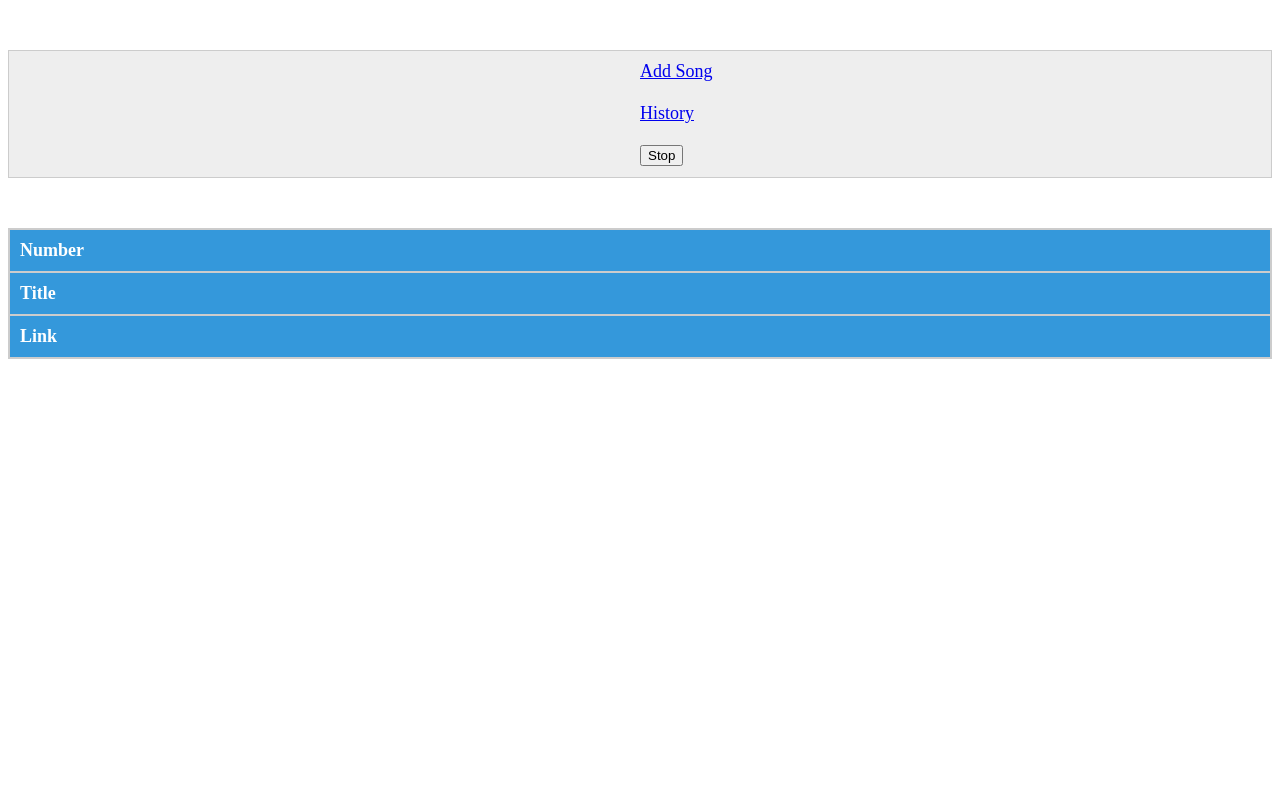
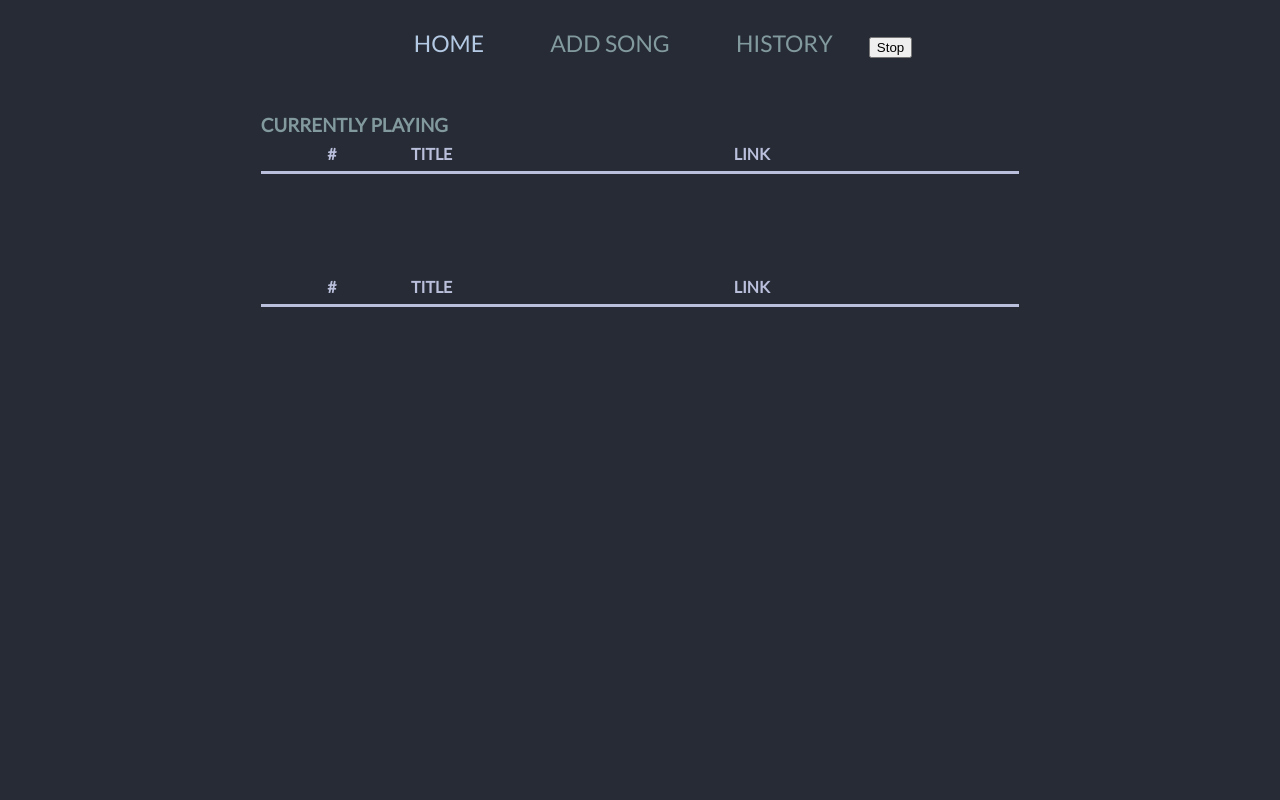
Before and after one commit to amirsahabi/djesaac, a Flask app: page / in a window 1280 px wide. Run offline with Flask 2, Linux system fonts and the light colour scheme; lists and menus that the app fills with data are empty.

Commit message:
Adding styling. To do: Fix buttons, add song page/module

```diff
--- /dev/null
+++ b/app/static/styles/styles.css
@@ -0,0 +1,113 @@
+h1, h2, h3, h4, h5, h6 {
+    font-family: Lato;
+}
+
+body{
+    background-color: #262B35;
+    /*background-color: #242629;*/
+    /*background: white;*/
+    font-family: Lato;
+    -webkit-font-smoothing: antialiased;
+    font-weight: 400;
+}
+.nav{
+    position: fixed;
+    display: block;
+    top: 0;
+    width: 100%;
+    font-size: 2em;
+    text-align: center;
+    vertical-align: middle;
+    min-height: 80px;
+    line-height: 80px;
+}
+
+#nav_link{
+    text-decoration: none;
+    /*color: #3F3F4A;*/
+    /*color: #5E687F;*/
+    color: #829A9E;
+    font-size: 23px;
+    font-weight: 400;
+    padding: 30px;
+    font-family: Lato;
+
+}
+#nav_link.current{
+    /*color: #62A69F;*/
+    color: #B4C9E4;
+}
+
+.currently_playing{
+    margin-top: 80px;
+    padding-top: 15px;
+    display: block;
+    width: 60%;
+    margin-left: auto;
+    margin-right: auto;
+
+}
+
+table#cur_playing{
+    width: 100%;
+    margin-left: auto;
+    margin-right: auto;
+    /*background: #EEEEEE;*/
+    /*border: 2px solid #62A69F;*/
+    border-collapse: collapse;
+}
+
+
+.playlist{
+    margin-top: 80px;
+    padding-top: 15px;
+    display: block;
+}
+table{
+    width: 60%;
+    margin-left: auto;
+    margin-right: auto;
+    /*background: #EEEEEE;*/
+    /*border: 2px solid #62A69F;*/
+    border-collapse: collapse;
+}
+
+th {
+    /*background-color: #18181C;*/
+    color: #BABFDB;
+    border-bottom: 3px solid #BABFDB;
+    font-family: Lato;
+    text-align: left;
+    padding: 8px;
+    text-transform: uppercase;
+}
+
+td {
+    text-align: left;
+    padding: 8px;
+    color: #BABFDB;
+    border-bottom: 1px solid #829A9E;
+}
+
+tr:nth-child(odd){
+    /*background-color: #E0EFF1;*/
+    /*background-color: #3F464D;*/
+}
+
+#table_link{
+    text-decoration: none;
+    color: #BABFDB;
+}
+
+#now_playing{
+    height: 30px;
+    width: auto;
+}
+
+th:nth-child(1), td:nth-child(1) {
+    text-align: center;
+}
+
+/*.button{*/
+/*color:*/
+/*}*/
--- a/app/templates/home.html
+++ b/app/templates/home.html
@@ -1,40 +1,72 @@
 <html>
 <head>
     <title>DJESAAC</title>
-    <link rel="stylesheet" type="text/css" href="{{url_for('static', filename='styles/responsetable.css')}}"/>
+    <!--<link rel="stylesheet" type="text/css" href="{{url_for('static', filename='styles/responsetable.css')}}"/>-->
     <script type="text/javascript" src="{{url_for('static', filename='js/jquery-3.2.0.js')}}"></script>
     <script type="text/javascript" src="{{url_for('static', filename='js/home.js')}}"></script>
+    <link rel="stylesheet" type="text/css" href="//fonts.googleapis.com/css?family=Lato" />
+    <link href="https://fonts.googleapis.com/icon?family=Material+Icons" rel="stylesheet">
+    <link rel="stylesheet" href="../static/styles/styles.css" />
 </head>
 <body>
-    <table class='responstable'>
+<div class="nav">
+    <a id=nav_link class="current" href="">HOME</a>
+    <a id=nav_link href="add">ADD SONG</a>
+    <a id=nav_link href="history/">HISTORY</a>
+    <input type="button" value="{{musicIsPlaying}}" onclick="startStop()">
+</div>
+
+<div class="currently_playing">
+    <h3 style="margin-bottom: 0; text-transform: uppercase; color: #829A9E">currently playing</h3>
+    <table id="cur_playing">
         <tr>
-            <td><a href="../add/">Add Song</a></td>
-            <td><a href="../history/">History</a></td>
-            <td><input type="button" value="{{musicIsPlaying}}" onclick="startStop()">
-        </tr>
-    </table>
-    <table class='responstable'>
-        <tr>
-            <th>Number</th>
+            <th>#</th>
             <th>Title</th>
             <th>Link</th>
         </tr>
-        {% for song in songs %}
-            <tr>
-                {% if loop.index0 == 0 %}
-                    {% if musicIsPlaying == "Stop" %}
-                        <td>Now Playing</td>
-                    {% else %}
-                        <td>Stopped</td>
-                    {% endif %}
+        {% if songs|length != 0 %}
+            {% for i in range(1)%}
+                {% if musicIsPlaying %}
+                    <td>
+                        <span onclick="startStop()">
+                             <i class="material-icons">play_circle_outline</i>
+                        </span>
+                    </td>
                 {% else %}
-                    <td>{{loop.index0}}</td>
+                    <td>
+                        <span onclick="startStop()">
+                            <i class="material-icons">pause_circle_outline</i>
+                        </span>
+                    </td>
                 {% endif %}
-                <td>{{song.songTitle}}</td>
-                <td><a href="{{song.songLink}}">Link</a></td>
-                <td><input type='button' value='Remove' id="{{song.uuid}}" onclick="removeSongFromQueue('{{song.uuid}}')"
-            </tr>
-        {% endfor %}
+                <td>{{songs[i].songTitle}}</td>
+                <td><a id=table_link href="{{songs[i].songLink}}">Link</a></td>
+
+
+                </tr>
+            {% endfor %}
+        {% endif %}
     </table>
+</div>
+<div class="playlist">
+    <table>
+        <tr>
+            <th>#</th>
+            <th>Title</th>
+            <th>Link</th>
+        </tr>
+        {% if songs|length != 0 %}
+            {% for i in range(1,songs|length)%}
+                <td>{{loop.index0+1}}</td>
+                <td>{{songs[i].songTitle}}</td>
+                <td><a id=table_link href="{{songs[i].songLink}}">Link</a></td>
+
+                </tr>
+            {% endfor %}
+        {% endif %}
+    </table>
+</div>
+
+
 </body>
 </html>
```
Also changed, not shown: app/templates/history.html (+21 -11 lines).
